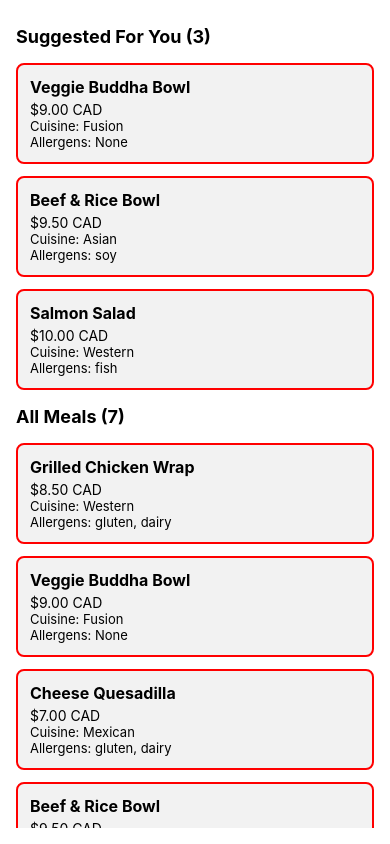
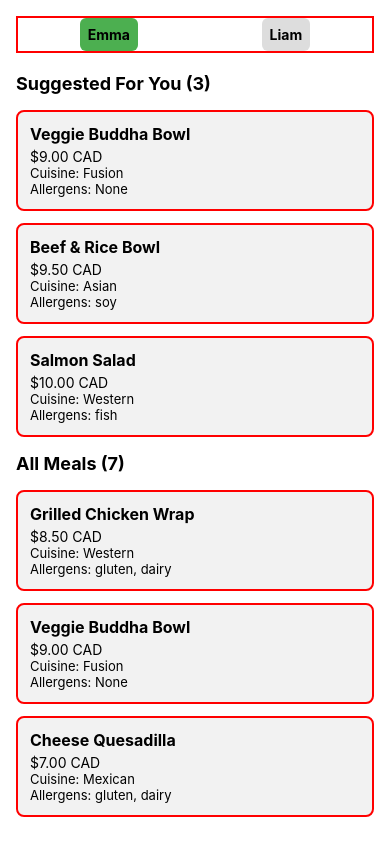
Before and after one commit to SyedDanyal190/MealSync-Native, a React Native app: screen / in a window 390 px wide. Built offline with nearby package versions, Linux system fonts and the light colour scheme.

Commit message:
feat: add child selector to switch profiles (Emma & Liam)

```diff
--- /dev/null
+++ b/src/components/ChildSelector.js
@@ -0,0 +1,45 @@
+import React from "react";
+import { View, Text, TouchableOpacity, StyleSheet } from "react-native";
+
+const ChildSelector = ({ childrenList, selectedChild, onSelect }) => {
+  return (
+    <View style={styles.container}>
+      {childrenList.map(child => {
+        const isSelected = child.id === selectedChild.id;
+
+        return (
+          <TouchableOpacity
+            key={child.id}
+            style={[styles.button, isSelected && styles.selected]}
+            onPress={() => onSelect(child)}
+          >
+            <Text style={styles.text}>{child.name}</Text>
+          </TouchableOpacity>
+        );
+      })}
+    </View>
+  );
+};
+
+export default ChildSelector;
+
+const styles = StyleSheet.create({
+  container: {
+       borderWidth: 2,
+    borderColor: "red",
+    flexDirection: "row",
+    justifyContent: "space-around",
+    marginBottom: 10,
+  },
+  button: {
+    padding: 8,
+    backgroundColor: "#ddd",
+    borderRadius: 6,
+  },
+  selected: {
+    backgroundColor: "#4caf50",
+  },
+  text: {
+    fontWeight: "bold",
+  },
+});
--- a/src/screens/MealMenuScreen.js
+++ b/src/screens/MealMenuScreen.js
@@ -4,7 +4,7 @@ import { MealContext } from "../context/MealContext";
 import childrenData from "../mock-data/children.json";
 import { getSuggestedMeals } from "../utils/mealSuggestions";
 import MealCard from "../components/MealCard";
-
+import ChildSelector from "../components/ChildSelector";
 
 const MealMenuScreen = () => {
   const { meals } = useContext(MealContext);
@@ -18,7 +18,11 @@ const MealMenuScreen = () => {
 
   return (
     <View style={styles.container}>
-
+      <ChildSelector
+        childrenList={childrenData}
+        selectedChild={selectedChild}
+        onSelect={setSelectedChild}
+      />
 
       <Text style={styles.heading}>
         Suggested For You ({suggestedMeals.length})
```
